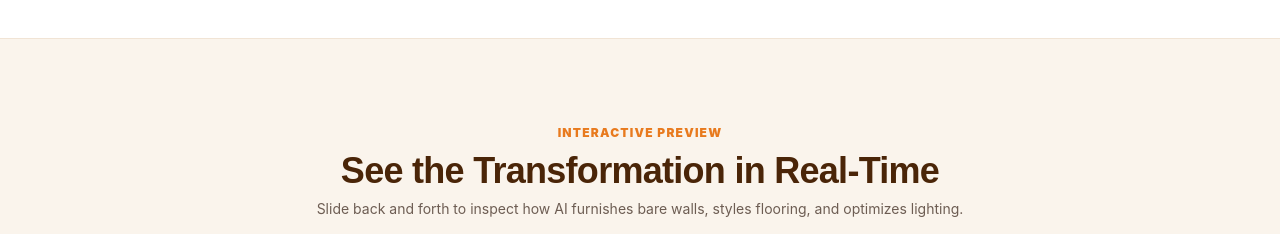
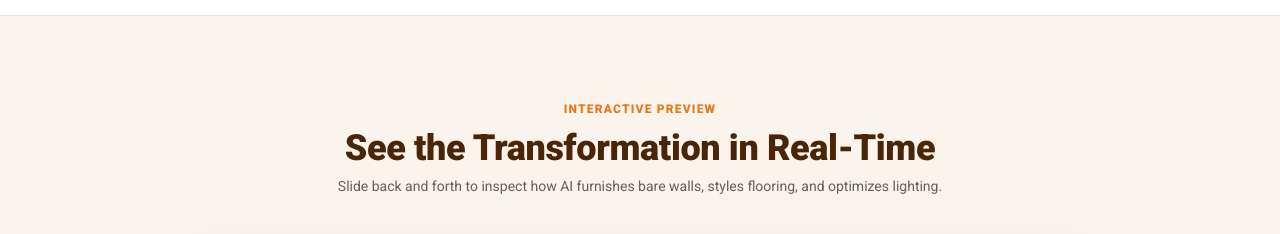
Before and after one commit to thyagarajsalome/Ai-Home-Decorator, a Next.js app in the folder ai-home-next/: page / in a window 1280 px wide. Shown: the part 1560-1794 px from the top of the page. Built offline with nearby package versions, Linux system fonts and the light colour scheme; no server answers; grey boxes are pictures that could not be loaded.

Commit message:
Switch typography to Google Roboto font via next/font/google

```diff
--- a/ai-home-next/src/app/globals.css
+++ b/ai-home-next/src/app/globals.css
@@ -5,14 +5,14 @@
   body {
     background-color: #FFFBF7;
     color: #382A22;
-    font-family: 'Inter', sans-serif;
+    font-family: var(--font-roboto), 'Roboto', sans-serif;
     -webkit-font-smoothing: antialiased;
     -moz-osx-font-smoothing: grayscale;
   }
 
   h1, h2, h3, h4, h5, h6 {
-    font-family: 'Outfit', sans-serif;
-    letter-spacing: -0.02em;
+    font-family: var(--font-roboto), 'Roboto', sans-serif;
+    letter-spacing: -0.01em;
     color: #4A2508;
   }
 }
--- a/ai-home-next/src/app/layout.tsx
+++ b/ai-home-next/src/app/layout.tsx
@@ -1,10 +1,18 @@
 import type { Metadata } from "next";
+import { Roboto } from "next/font/google";
 import "./globals.css";
 import { Providers } from "./providers";
 import Header from "@/components/Header";
 import Footer from "@/components/Footer";
 import InstallPWAButton from "@/components/InstallPWAButton";
 import PinterestWelcomeBadge from "@/components/PinterestWelcomeBadge";
+
+const roboto = Roboto({
+  weight: ["300", "400", "500", "700", "900"],
+  subsets: ["latin"],
+  display: "swap",
+  variable: "--font-roboto",
+});
 
 export const metadata: Metadata = {
   metadataBase: new URL("https://aihomedecorator.com"),
@@ -37,8 +45,8 @@ export const metadata: Metadata = {
 
 export default function RootLayout({ children }: { children: React.ReactNode }) {
   return (
-    <html lang="en">
-      <body className="min-h-screen bg-[#FFFBF7] text-[#382A22] antialiased flex flex-col selection:bg-brand-100 selection:text-brand-900">
+    <html lang="en" className={roboto.variable}>
+      <body className={`${roboto.className} min-h-screen bg-[#FFFBF7] text-[#382A22] antialiased flex flex-col selection:bg-brand-100 selection:text-brand-900`}>
         <Providers>
           <Header />
           <div className="flex-grow">{children}</div>
--- a/ai-home-next/tailwind.config.js
+++ b/ai-home-next/tailwind.config.js
@@ -8,8 +8,8 @@ export default {
   theme: {
     extend: {
       fontFamily: {
-        sans: ["Inter", "sans-serif"],
-        heading: ["Outfit", "sans-serif"],
+        sans: ["var(--font-roboto)", "Roboto", "sans-serif"],
+        heading: ["var(--font-roboto)", "Roboto", "sans-serif"],
       },
       colors: {
         // Official Brand Orange Palette (from Logo & Promo graphics)
```
